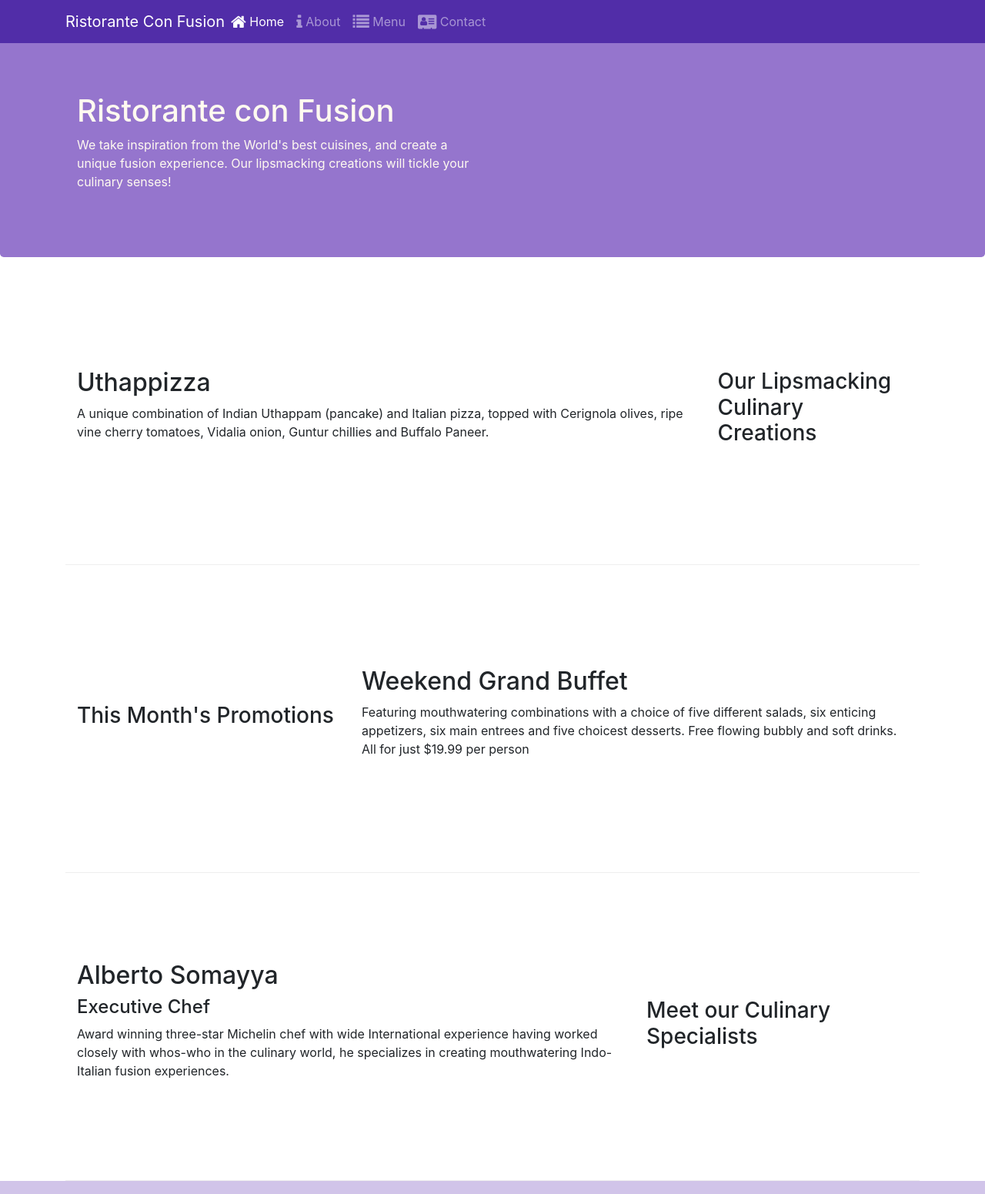
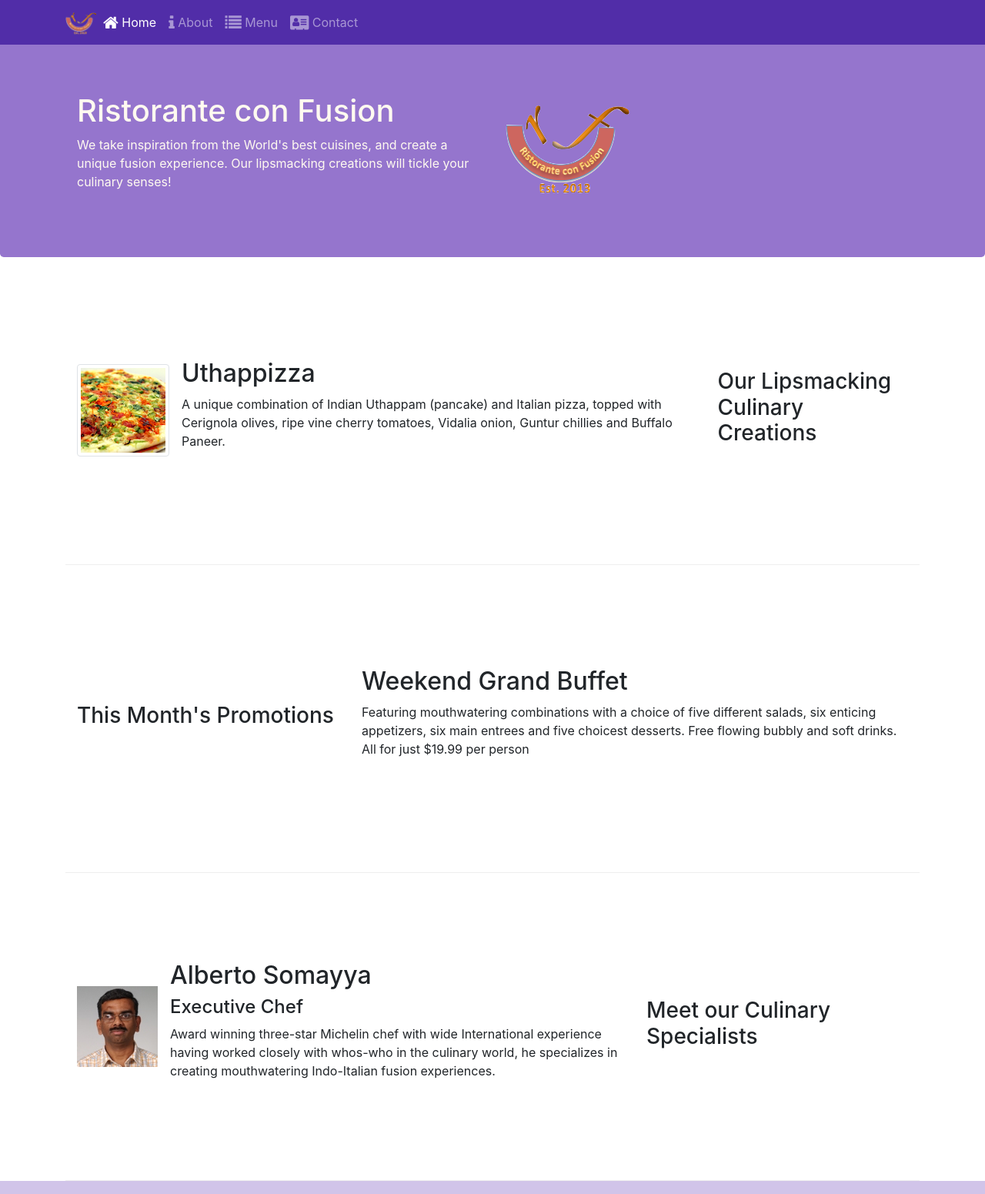
Before and after one commit to musmanm/conFusion, a website: page index.html in a window 1280 px wide. Shown: the top 1551 px of the page at 77% size. Drawn offline with nearby package versions, Linux system fonts and the light colour scheme.

Commit message:
img and media

```diff
--- a/index.html
+++ b/index.html
@@ -22,7 +22,7 @@
             <button class="navbar-toggler" type="button" data-toggle="collapse" data-target="#Navbar">
                 <span class="navbar-toggler-icon"></span>
             </button>
-            <a class="navbar-brand mr-auto" href="#">Ristorante Con Fusion</a>
+            <a class="navbar-brand mr-auto" href="#"><img src="./img/logo.png" height="30" width="41"></a>
             <div class="collapse navbar-collapse" id="Navbar">
                 <ul class="navbar-nav mr-auto">
                     <li class="nav-item active"><a class="nav-link" href="#"><span class="fa fa-home fa-lg"></span> Home</a></li>
@@ -42,7 +42,8 @@
                     <h1>Ristorante con Fusion</h1>
                     <p>We take inspiration from the World's best cuisines, and create a unique fusion experience. Our lipsmacking creations will tickle your culinary senses!</p>
                 </div>
-                <div class="col-12 col-sm">
+                <div class="col-12 col-sm align-self-center">
+                    <img src="img/logo.png" class="img-fluid">
                 </div>
             </div>
         </div>
@@ -54,8 +55,14 @@
                 <h3>Our Lipsmacking Culinary Creations</h3>
             </div>
             <div class="col col-sm order-sm-first col-md">
-                <h2>Uthappizza</h2>
-                <p>A unique combination of Indian Uthappam (pancake) and Italian pizza, topped with Cerignola olives, ripe vine cherry tomatoes, Vidalia onion, Guntur chillies and Buffalo Paneer.</p>
+                <div class="media">
+                    <img src="img/uthappizza.png" class="d-flex mr-3 img-thumbnail align-self-center" alt="uthappizza">
+                    <div class="media=body">
+                        <h2 class="mt-0">Uthappizza</h2>
+                        <p>A unique combination of Indian Uthappam (pancake) and Italian pizza, topped with Cerignola olives, ripe vine cherry tomatoes, Vidalia onion, Guntur chillies and Buffalo Paneer.</p>
+                    </div>
+                </div>
+
             </div>
         </div>
 
@@ -75,9 +82,14 @@
                 <h3>Meet our Culinary Specialists</h3>
             </div>
             <div class="col col-sm order-sm-first col-md">
-                <h2>Alberto Somayya</h2>
-                <h4>Executive Chef</h4>
-                <p>Award winning three-star Michelin chef with wide International experience having worked closely with whos-who in the culinary world, he specializes in creating mouthwatering Indo-Italian fusion experiences. </p>
+                <div class="media">
+                    <img src="img/alberto.png" class="d-flex mr-3 align-self-center" alt="alberto">
+                    <div class="media-body">
+                        <h2 class="mt-0">Alberto Somayya</h2>
+                        <h4>Executive Chef</h4>
+                        <p>Award winning three-star Michelin chef with wide International experience having worked closely with whos-who in the culinary world, he specializes in creating mouthwatering Indo-Italian fusion experiences. </p>
+                    </div>
+                </div>
             </div>
         </div>
     </div>
```
Also changed, not shown: aboutus.html (+3 -2 lines), contactus.html (+3 -2 lines).
